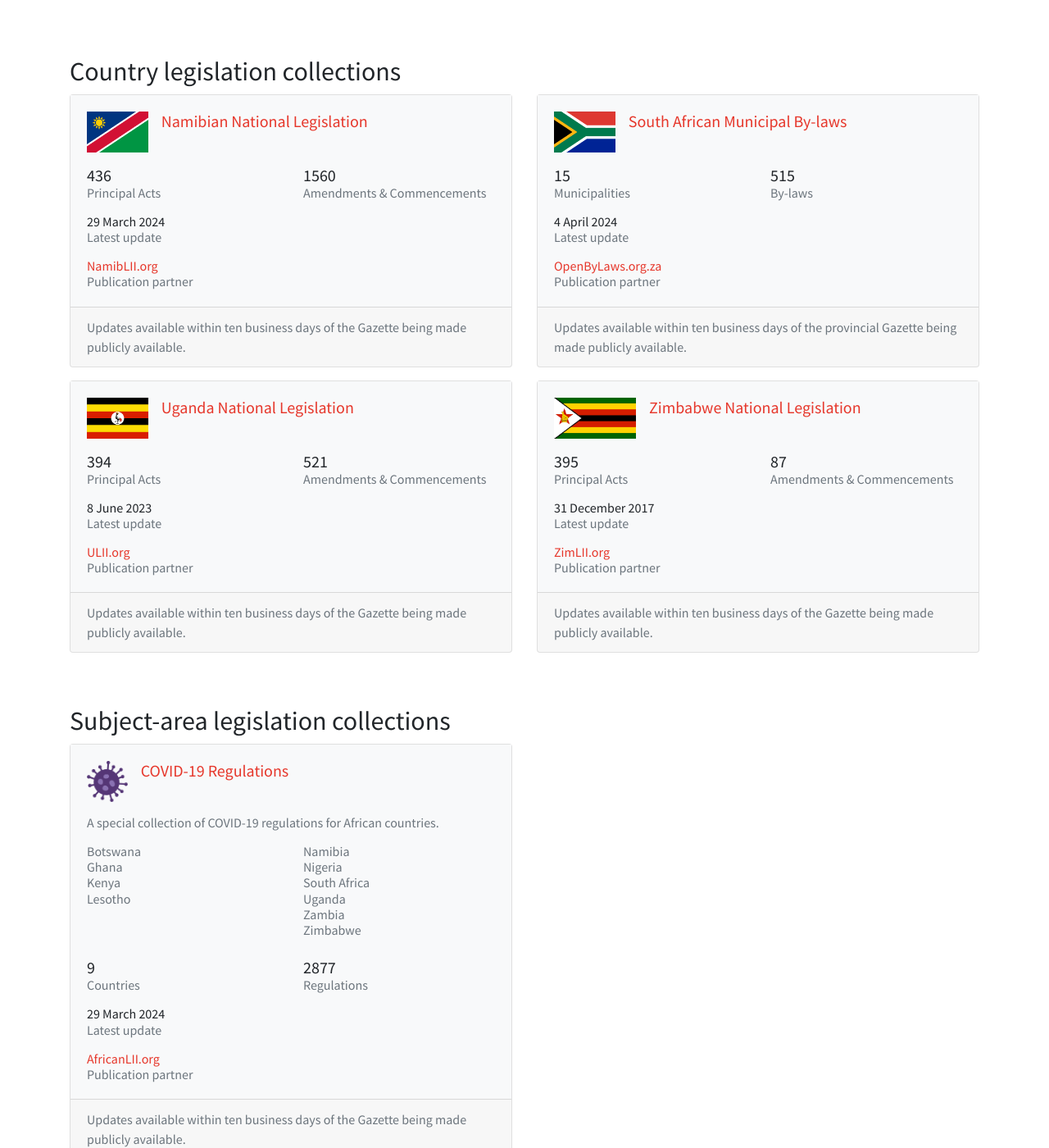
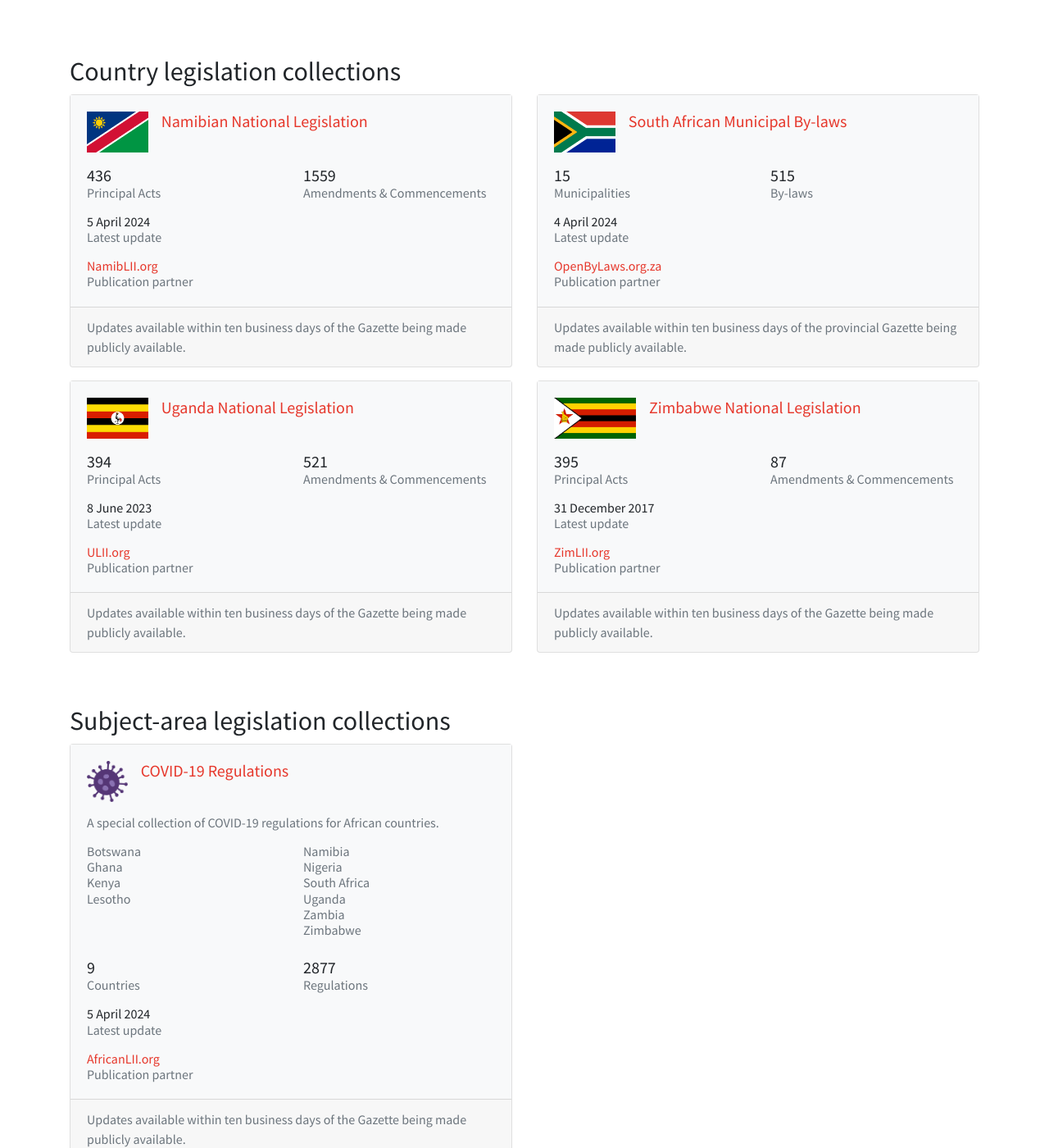
Before and after one commit to laws-africa/laws-africa.github.io, a Jekyll site: the page built from commons.markdown, in a window 1280 px wide and 1400 px high, scrolled down 595 px. Shown: the whole window at 82% size. Built offline with Jekyll 4.4.1, drawn with Linux system fonts in a browser that asks for light colours; nearby versions of some CDN libraries.

Commit message:
Updated commons stats

```diff
--- a/_data/commons.json
+++ b/_data/commons.json
@@ -1,13 +1,13 @@
 {
   "covid19": {
-    "as_at_date": "2024-03-29",
+    "as_at_date": "2024-04-05",
     "n_countries": 9,
     "n_principal": 2877
   },
   "na": {
-    "as_at_date": "2024-03-29",
+    "as_at_date": "2024-04-05",
     "n_principal": 436,
-    "n_stubs": 1560
+    "n_stubs": 1559
   },
   "pending": [
     {
```
